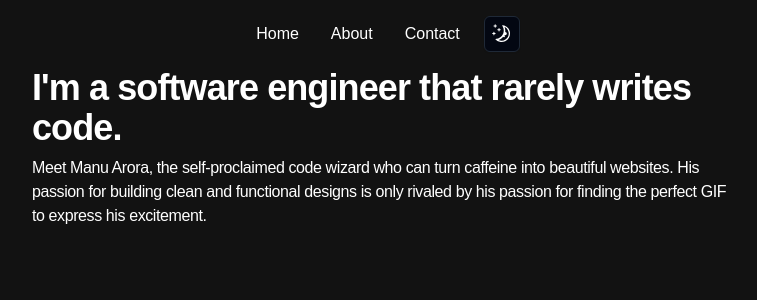
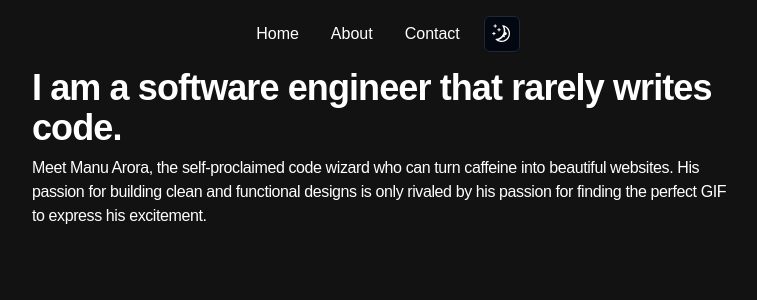
Before and after one commit to ferryops/ferryops.github.io, a Next.js app: page / in a window 1280 px wide. Shown: the top 300 px of the page, without its empty margins (256-1013 px from the left). Built offline with nearby package versions, Linux system fonts and the light colour scheme.

Commit message:
fix tail

```diff
--- a/src/app/page.js
+++ b/src/app/page.js
@@ -7,7 +7,7 @@ export default function Home() {
       <Navigation />
       <div className="flex flex-col w-full gap-2">
         <Typography variant="h2" size="md" className="md:max-w-3xl">
-          I'm a software engineer that rarely writes code.
+          I am a software engineer that rarely writes code.
         </Typography>
         <Typography variant="p" size="sm" className="md:max-w-3xl">
           Meet Manu Arora, the self-proclaimed code wizard who can turn caffeine into beautiful websites. His passion for building
```
